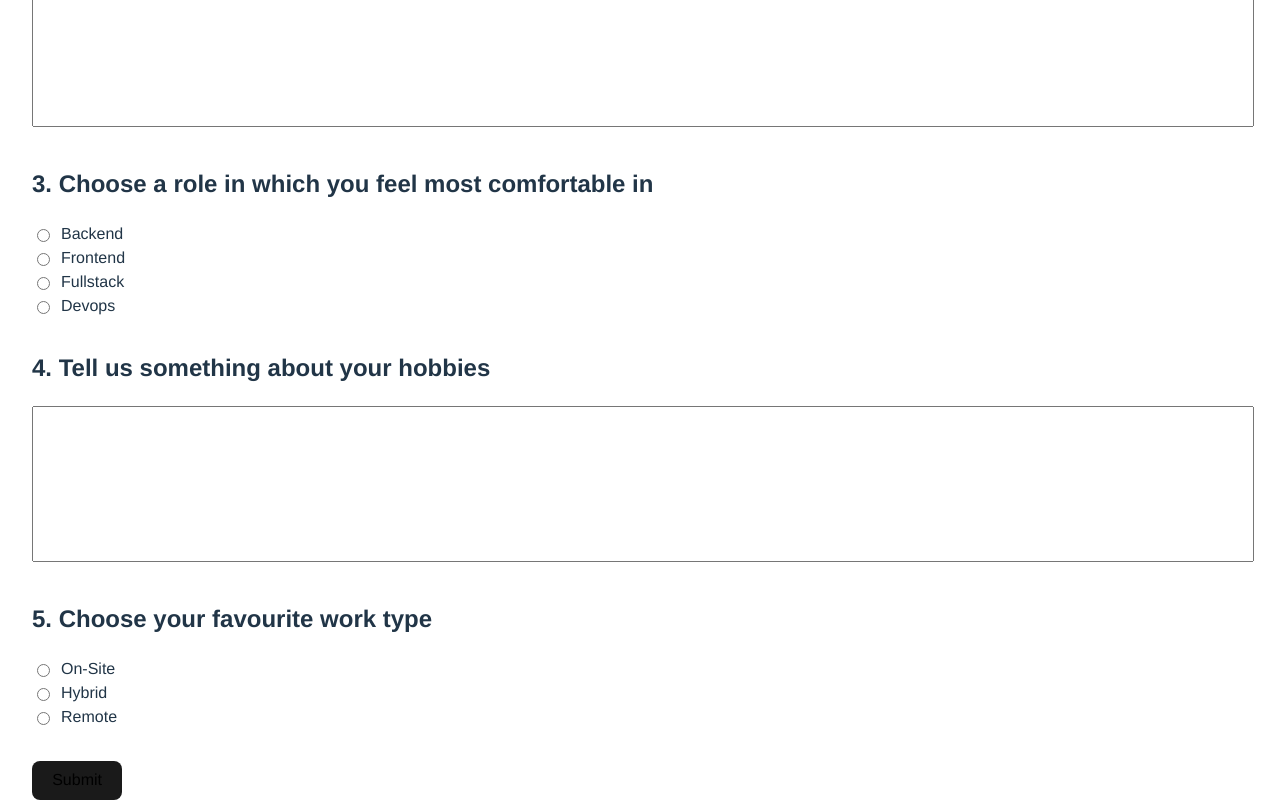
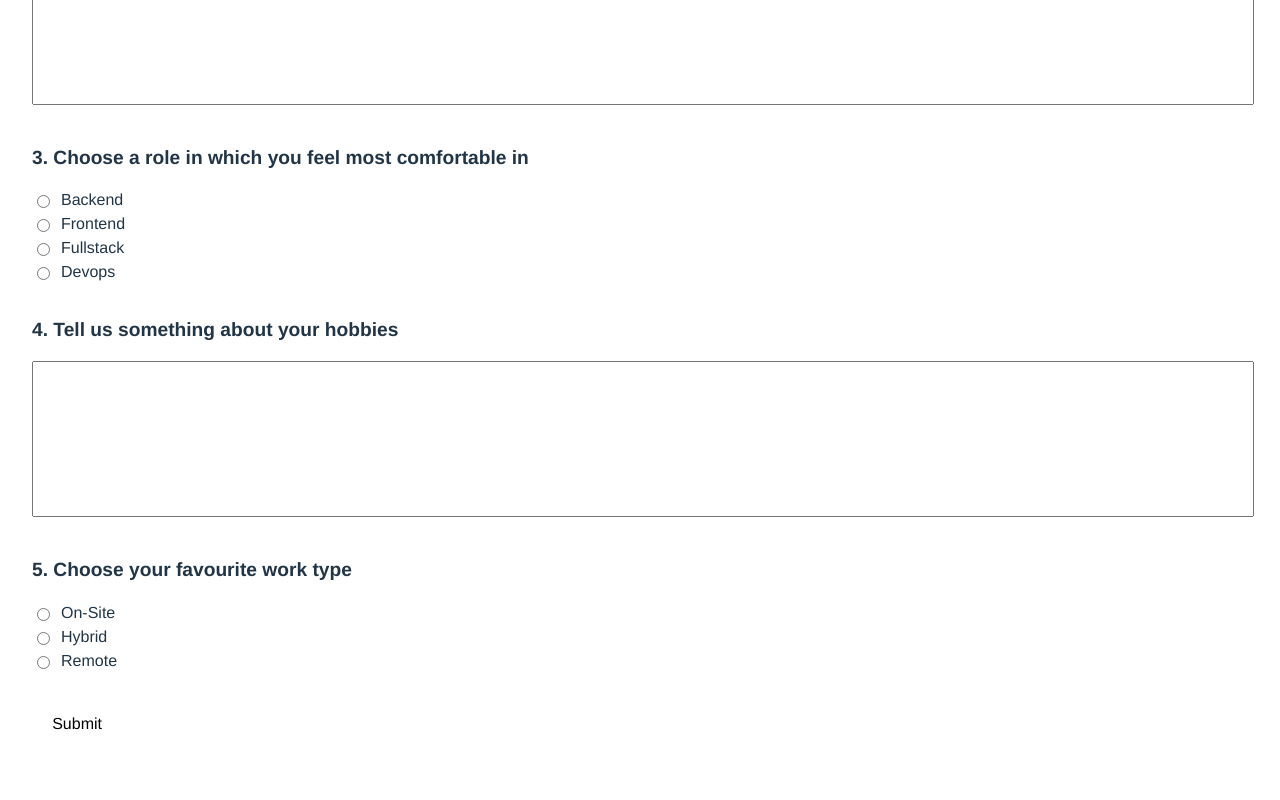
Before and after one commit to maciekniewielki/QuestionnaireApp, a React (Vite) app: page / in a window 1280 px wide. Shown: the part 378-1178 px from the top of the page. After the commit the page ends 1122 px from the top, so only its background shows below. Built offline with nearby package versions, Linux system fonts and the light colour scheme.

Commit message:
Styling changes

```diff
--- a/src/components/Questionnaire/Fields/FreeText/FreeText.module.css
+++ b/src/components/Questionnaire/Fields/FreeText/FreeText.module.css
@@ -5,4 +5,5 @@
 .freeText textarea {
     width: 100%;
     resize: none;
+    font-family: inherit;
 }
--- a/src/components/Questionnaire/QuestionText/QuestionText.module.css
+++ b/src/components/Questionnaire/QuestionText/QuestionText.module.css
@@ -0,0 +1,3 @@
+.questionText {
+    font-size: 1.2rem;
+}
--- a/src/components/Questionnaire/Questionnaire.module.css
+++ b/src/components/Questionnaire/Questionnaire.module.css
@@ -4,6 +4,11 @@
   padding: 0 2rem;
 }
 
+.headline {
+  font-size: 3.2em;
+  line-height: 1.1;
+}
+
 .questionWrapper {
   margin: 2rem 0;
 }
--- a/src/components/Questionnaire/Questionnaire.tsx
+++ b/src/components/Questionnaire/Questionnaire.tsx
@@ -13,7 +13,7 @@ export type QuestionnaireProps = {
 export const Questionnaire = ({ headline, questions }: QuestionnaireProps) => {
   return (
     <div className={styles.questionnaire}>
-      <h1>{headline}</h1>
+      <h1 className={styles.headline}>{headline}</h1>
       <form action='#' method='post'>
         {questions.map((q, index) =>
         <div key={q.name} className={styles.questionWrapper}>
--- a/src/components/Questionnaire/Submit/Submit.module.css
+++ b/src/components/Questionnaire/Submit/Submit.module.css
@@ -1,11 +1,11 @@
 .submitButton {
     border-radius: 8px;
-    border: 1px solid transparent;
+    border: 1px solid rgba(255, 255, 255, 0.87);
     padding: 0.6em 1.2em;
     font-size: 1em;
     font-weight: 500;
     font-family: inherit;
-    background-color: #1a1a1a;
+    background-color: transparent;
     cursor: pointer;
     transition: border-color 0.25s;
 }
--- a/src/index.css
+++ b/src/index.css
@@ -29,11 +29,6 @@ body {
   min-height: 100vh;
 }
 
-h1 {
-  font-size: 3.2em;
-  line-height: 1.1;
-}
-
 @media (prefers-color-scheme: light) {
   :root {
     color: #213547;
```
